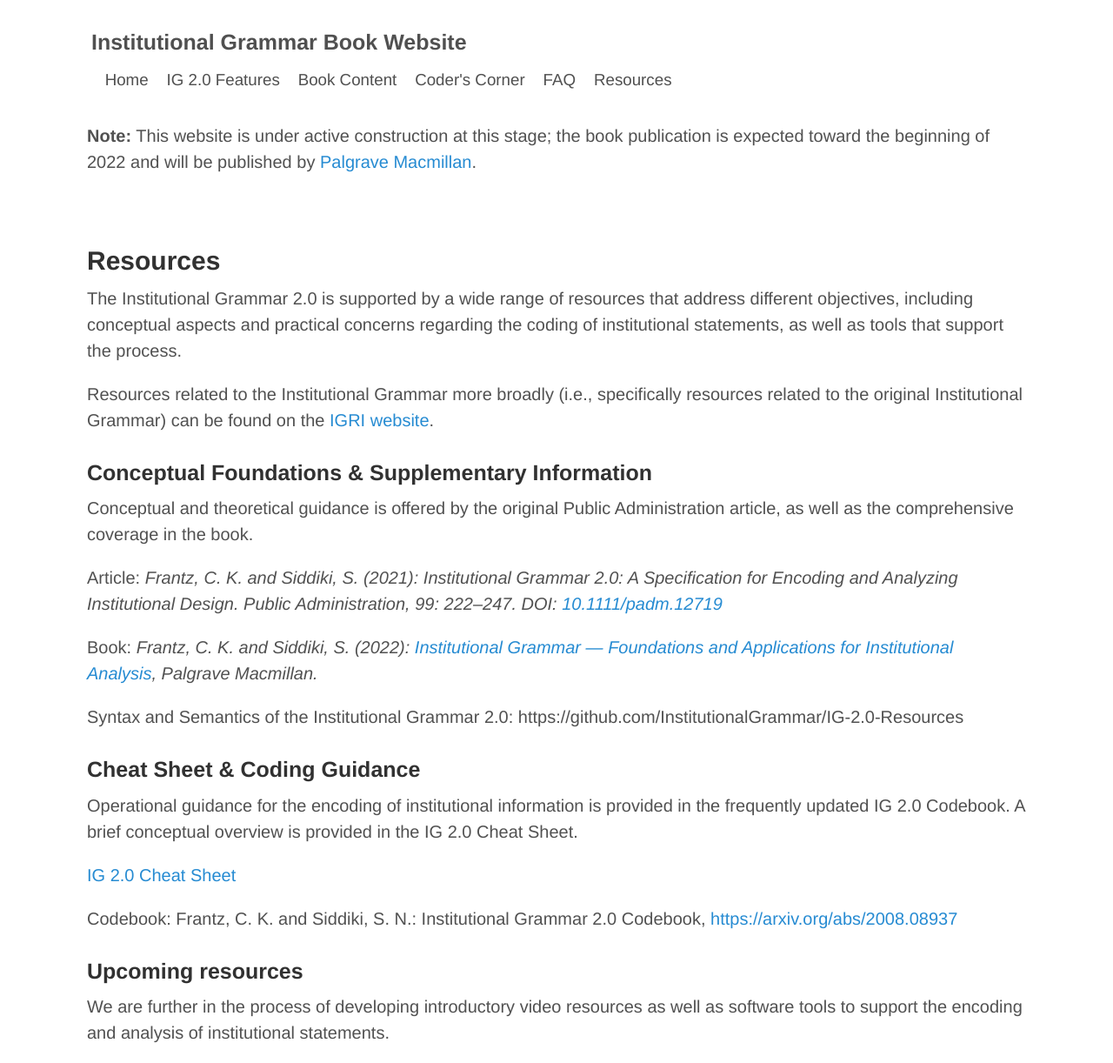
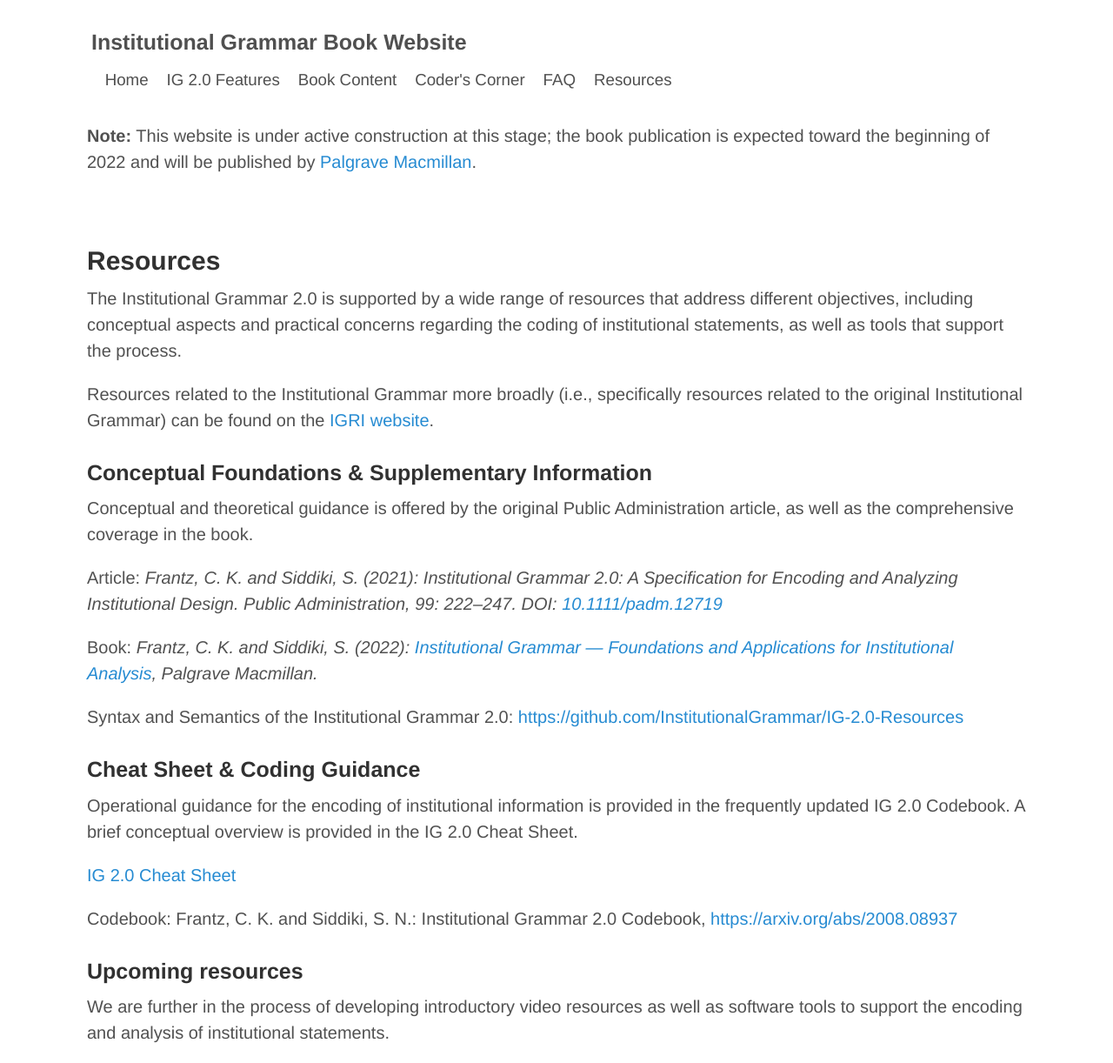
Before and after one commit to InstitutionalGrammar/IG-Book, a Jekyll site: the page built from resources.md, in a window 1280 px wide. Shown: the whole page at 87% size. Built offline with Jekyll 4.4.1, drawn with Linux system fonts in a browser that asks for light colours; part of the change alters nothing that is shown.

Commit message:
Updated URLs.

```diff
--- a/resources.md
+++ b/resources.md
@@ -17,7 +17,7 @@ Article: *Frantz, C. K. and Siddiki, S. (2021): Institutional Grammar 2.0: A Spe
 
 Book: *Frantz, C. K. and Siddiki, S. (2022): <a href="https://link.springer.com/book/9783030863715" target="_blank">Institutional Grammar — Foundations and Applications for Institutional Analysis</a>, Palgrave Macmillan.*
 
-Syntax and Semantics of the Institutional Grammar 2.0: https://github.com/InstitutionalGrammar/IG-2.0-Resources
+Syntax and Semantics of the Institutional Grammar 2.0: <a href="https://github.com/InstitutionalGrammar/IG-2.0-Resources" target="_blank">https://github.com/InstitutionalGrammar/IG-2.0-Resources</a>
 
 ### Cheat Sheet & Coding Guidance
 
```
